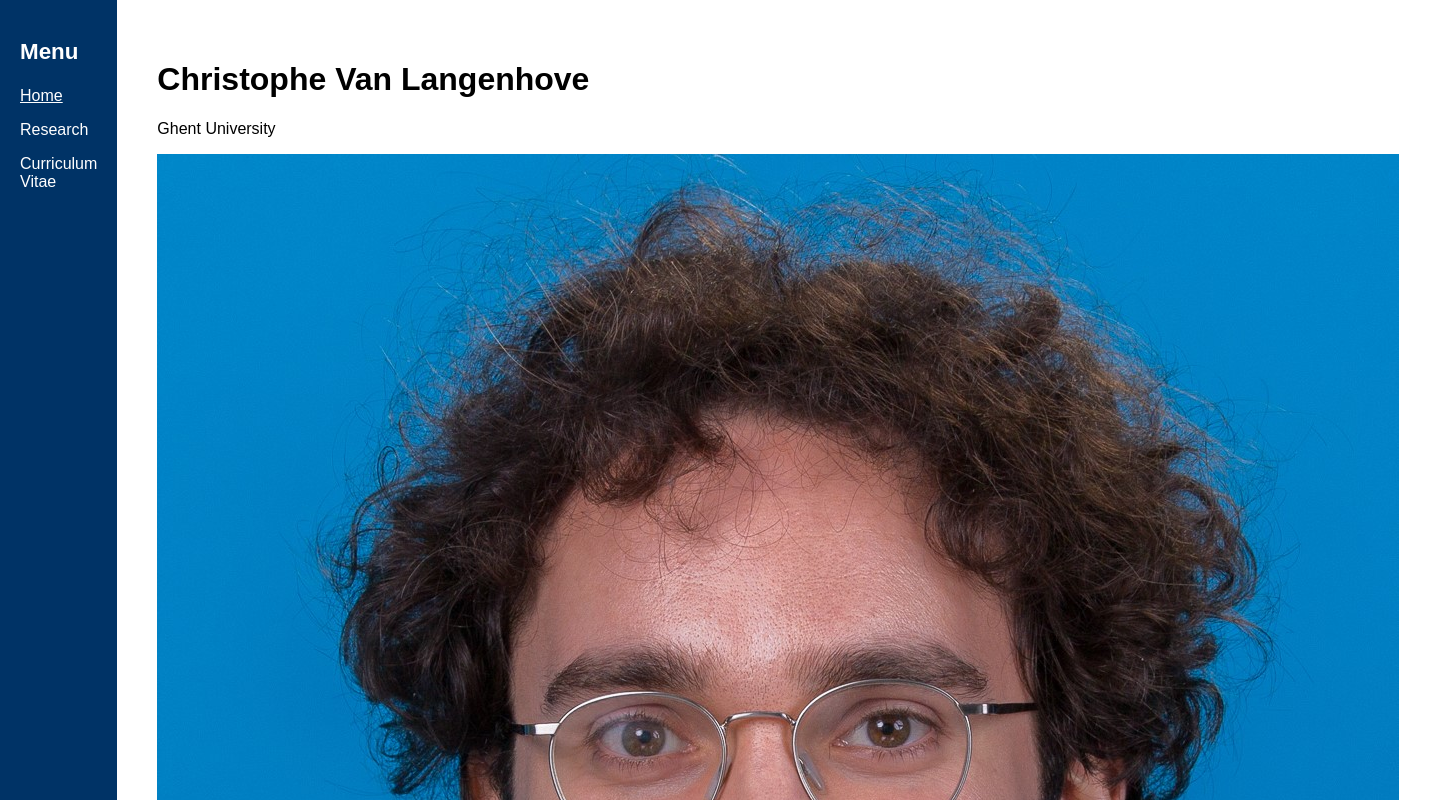
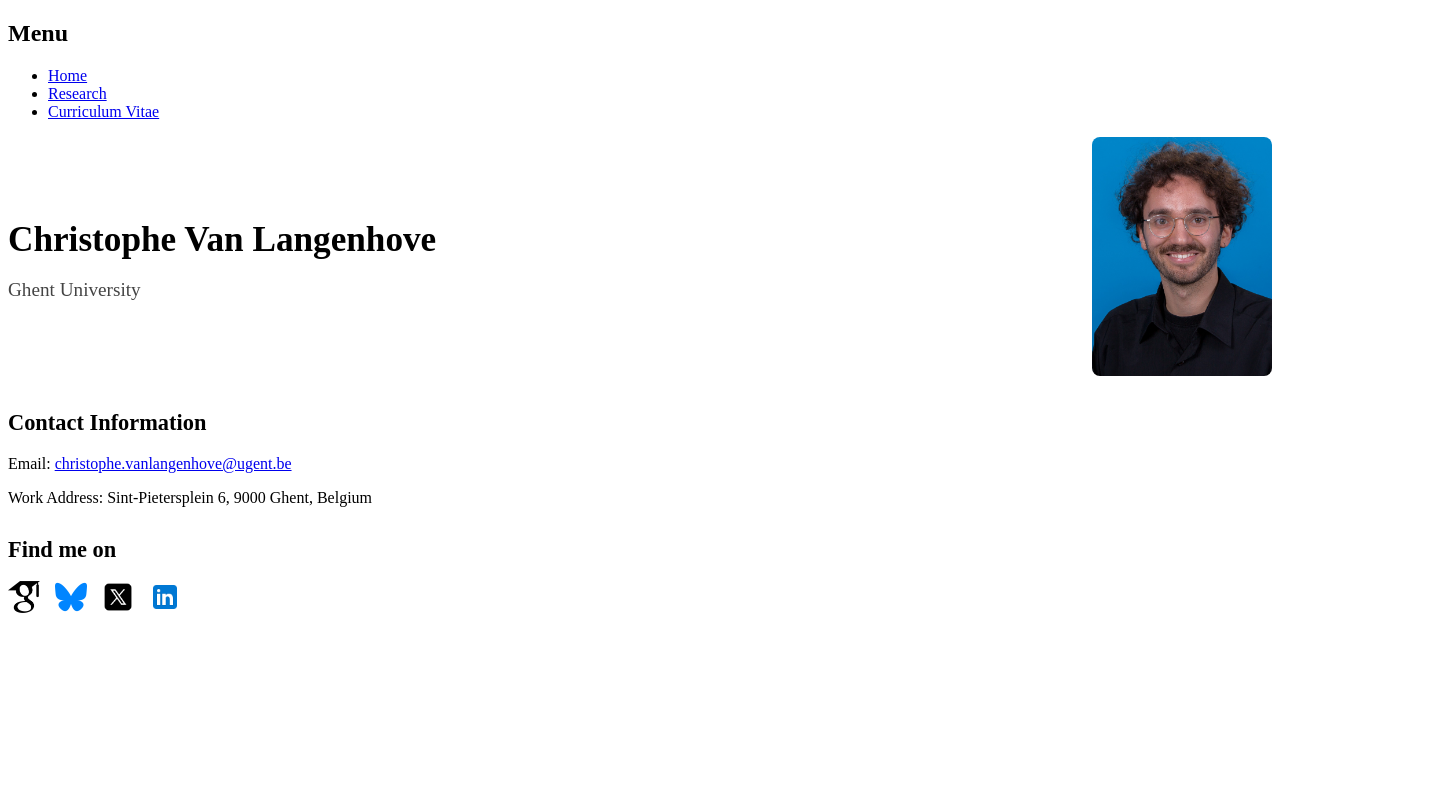
Before and after one commit to christophevanlangenhove/christophevanlangenhove.github.io, a plain HTML site: page index.html in a window 1280 px wide. Shown: the top 800 px of the page, 1439 px wide, since content can reach past the window. Drawn offline with Linux system fonts and the light colour scheme.

Commit message:
Update style.css

```diff
--- a/style.css
+++ b/style.css
@@ -1,65 +1,49 @@
-/* FILE: style.css */
-
-body {
-  font-family: Arial, sans-serif;
-  margin: 0;
-  background-color: #f5f5f5;
+.top-section {
+  display: flex;
+  justify-content: space-between;
+  align-items: center;
+  margin-bottom: 30px;
 }
 
-.container {
-  display: flex;
-  min-height: 100vh;
+.text-left {
+  flex: 1;
 }
 
-.sidebar {
-  width: 220px;
-  background-color: #003366;
-  color: white;
-  padding: 20px;
+.name {
+  font-size: 2.2em;
+  font-weight: bold;
+  margin-bottom: 5px;
 }
 
-.sidebar h2 {
-  font-size: 1.4em;
-  margin-bottom: 1em;
+.affiliation {
+  font-size: 1.2em;
+  color: #444;
 }
 
-.sidebar ul {
-  list-style: none;
-  padding: 0;
+.photo-right {
+  flex-shrink: 0;
 }
 
-.sidebar li {
-  margin-bottom: 1em;
+.profile-pic-large {
+  width: 180px;
+  border-radius: 8px;
 }
 
-.sidebar a {
-  color: white;
-  text-decoration: none;
+.contact h2,
+.social h2 {
+  margin-top: 30px;
+  font-size: 1.4em;
 }
 
-.sidebar a.active,
-.sidebar a:hover {
-  text-decoration: underline;
+.social-icons {
+  list-style: none;
+  display: flex;
+  gap: 15px;
+  padding-left: 0;
+  margin-top: 10px;
 }
 
-.content {
-  flex: 1;
-  padding: 40px;
-  background-color: white;
+.social-icons img {
+  width: 32px;
+  height: 32px;
 }
-
-.profile-pic {
-  width: 150px;
-  border-radius: 8px;
-  margin-top: 10px;
-  margin-bottom: 20px;
-}
-
-.social-links {
-  list-style: none;
-  padding: 0;
-}
-
-.social-links li {
-  margin-bottom: 0.5em;
-}
```
